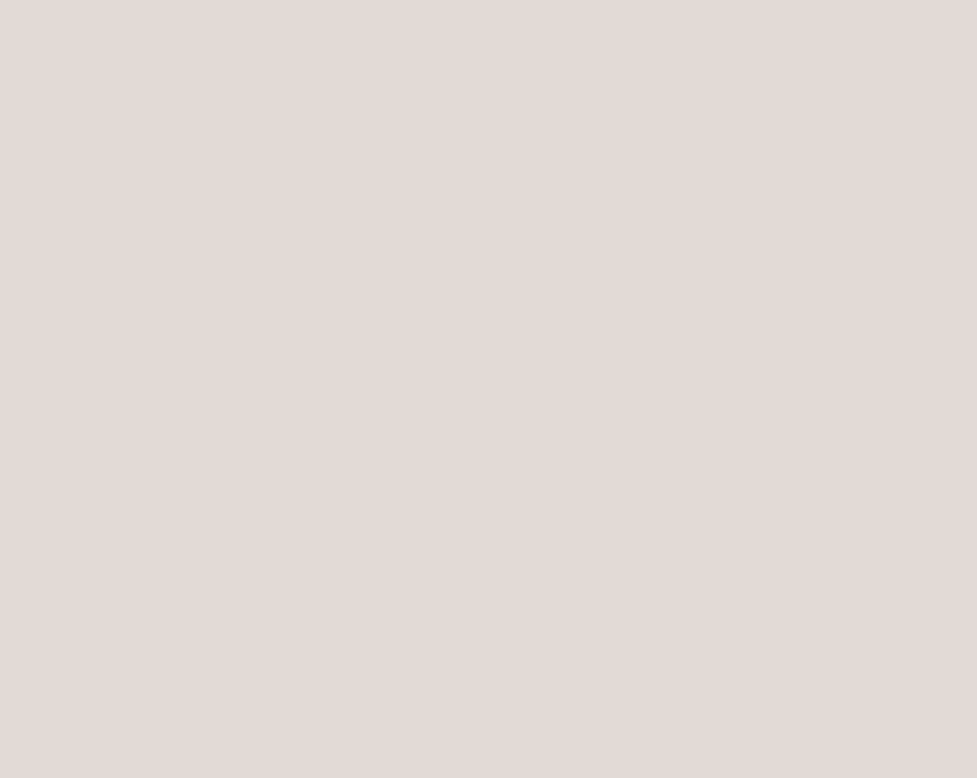
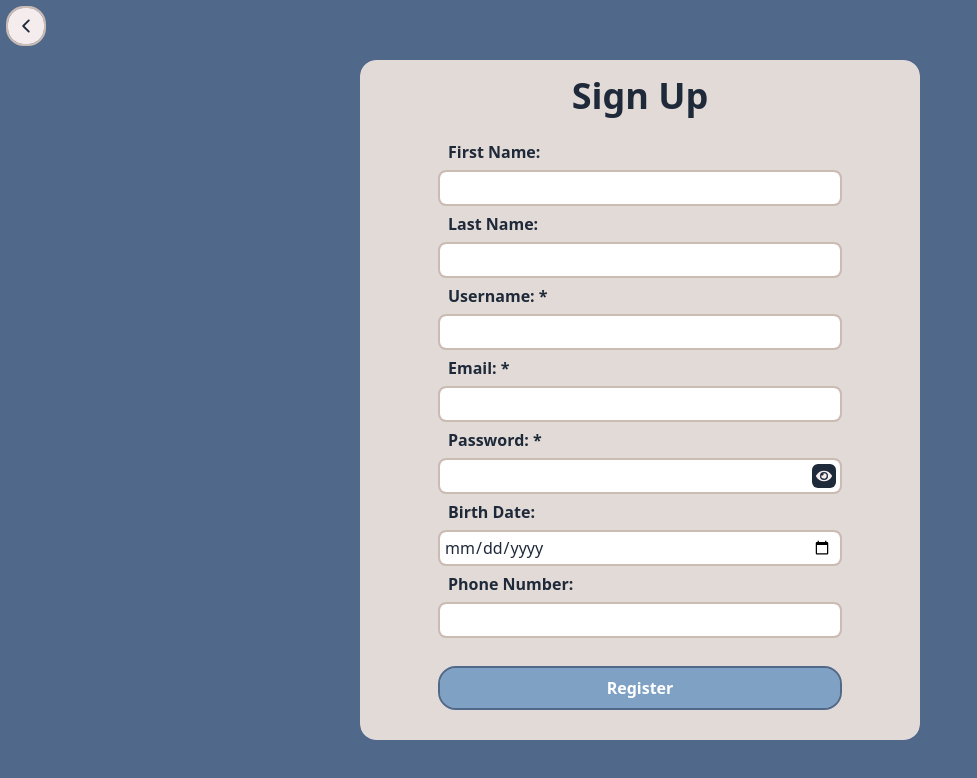
Before and after one commit to angel-dev21/ecommerce-web-frontend, a React (Vite) app: page /SignUp in a window 1280 px wide. Before the commit this address had no page. Shown: the top 778 px of the page, without its empty margins (0-977 px from the left). Built offline with nearby package versions, Linux system fonts and the light colour scheme.

Commit message:
Add user signup page and form

```diff
--- a/src/App.tsx
+++ b/src/App.tsx
@@ -3,6 +3,7 @@ import Home from "./routes/Home.tsx";
 import Products from "./routes/Products.tsx";
 import Cart from "./routes/Cart.tsx";
 import Account from "./routes/Account.tsx";
+import SignUp from "./routes/SignUp.tsx";
 
 function App() {
   return (
@@ -11,6 +12,7 @@ function App() {
       <Route path="/Products" element={<Products />} />
       <Route path="/Cart" element={<Cart />} />
       <Route path="/Account" element={<Account />} />
+      <Route path="/SignUp" element={<SignUp />} />
     </Routes>
   );
 }
--- /dev/null
+++ b/src/routes/SignUp.tsx
@@ -0,0 +1,226 @@
+import { IoIosArrowBack } from "react-icons/io";
+import { Link, useNavigate } from "react-router";
+import { useForm } from "react-hook-form";
+import type { SubmitHandler } from "react-hook-form";
+import { FaEye } from "react-icons/fa";
+import { useState } from "react";
+
+type Inputs = {
+  firstName: string;
+  lastName: string;
+  username: string;
+  email: string;
+  password: string;
+  birthDate: string;
+  phoneNumber: string;
+};
+
+const SignUp = () => {
+  const [showPassword, setShowPassword] = useState(false);
+  const [registerError, setRegisterError] = useState(false);
+  const [loading, setLoading] = useState(false);
+
+  const redirect = useNavigate();
+
+  const {
+    register,
+    handleSubmit,
+    formState: { errors },
+  } = useForm<Inputs>();
+
+  const onSubmit: SubmitHandler<Inputs> = (data) => {
+    setRegisterError(false);
+    setLoading(true);
+    fetch("http://localhost:8080/users/register", {
+      method: "POST",
+      headers: { "Content-Type": "application/json" },
+      body: JSON.stringify(data),
+    })
+      .then((response) => {
+        if (!response.ok) {
+          throw new Error("Register failed.");
+        } else {
+          redirect("/");
+        }
+      })
+      .catch(() => setRegisterError(true))
+      .finally(() => setLoading(false));
+  };
+
+  return (
+    <div className="relative w-full h-full min-h-screen flex justify-center items-center bg-brand-dark">
+      <div className="px-20 my-2 flex flex-col justify-center items-center rounded-2xl outline-2 bg-surface-dark outline-brand-dark">
+        <Link
+          to={"/"}
+          className="absolute top-0 left-0 p-2 m-2 rounded-2xl text-xl outline-2 hover:cursor-pointer hover:bg-surface-dark outline-surface-darker text-gray-800 bg-surface"
+          aria-label="Go back"
+        >
+          <IoIosArrowBack />
+        </Link>
+        <h1 className="my-4 text-4xl font-bold text-gray-800">Sign Up</h1>
+        <form onSubmit={handleSubmit(onSubmit)}>
+          <div className="w-100 flex flex-col text-md text-surface">
+            <p className="pl-2 py-2 font-semibold text-gray-800">First Name:</p>
+            <input
+              className="w-full p-1 rounded-md outline-2 text-gray-800 outline-surface-darker bg-white"
+              {...register("firstName")}
+            />
+            <p className="pl-2 py-2 font-semibold text-gray-800">Last Name: </p>
+            <input
+              className="w-full p-1 rounded-md outline-2 text-gray-800 outline-surface-darker bg-white"
+              {...register("lastName")}
+            />
+            <p className="pl-2 py-2 font-semibold text-gray-800">Username: *</p>
+            {errors.username && (
+              <span className="text-center mb-2 bg-red-950">
+                {errors.username.message}
+              </span>
+            )}
+            <input
+              className="w-full p-1 rounded-md outline-2 text-gray-800 outline-surface-darker bg-white"
+              {...register("username", {
+                required: "This field is required.",
+                minLength: {
+                  value: 4,
+                  message: "Username must be between 4 and 20 characters.",
+                },
+                maxLength: {
+                  value: 20,
+                  message: "Username must be between 4 and 20 characters.",
+                },
+              })}
+            />
+            <p className="pl-2 py-2 font-semibold text-gray-800">Email: *</p>
+            {errors.email && (
+              <span className="text-center mb-2 bg-red-950">
+                {errors.email.message}
+              </span>
+            )}
+            <input
+              className="w-full p-1 rounded-md outline-2 text-gray-800 outline-surface-darker bg-white"
+              type="email"
+              {...register("email", {
+                required: "This field is required",
+                pattern: {
+                  value: /^[a-zA-Z0-9._%+-]+@[a-zA-Z0-9.-]+\.[a-zA-Z]{2,}$/,
+                  message: "Invalid email.",
+                },
+              })}
+            />
+            <p className="pl-2 py-2 font-semibold text-gray-800">Password: *</p>
+            {errors.password && (
+              <span className="text-center mb-2 bg-red-950">
+                {errors.password.message}
+              </span>
+            )}
+            <div className="relative">
+              <input
+                className="w-full p-1 rounded-md outline-2 text-gray-800 outline-surface-darker bg-white"
+                type={showPassword ? "text" : "password"}
+                {...register("password", {
+                  required: "This field is required.",
+                  minLength: {
+                    value: 8,
+                    message: "Password must be between 8 and 20 characters.",
+                  },
+                  maxLength: {
+                    value: 20,
+                    message: "Password must be between 8 and 20 characters.",
+                  },
+                  pattern: {
+                    value: /^(?=.*[a-zA-Z])(?=.*[0-9])(?=.*[#?!@$%^&*-]).{8,}$/,
+                    message:
+                      "Must include uppercase or lowercase, number and special character",
+                  },
+                })}
+              />
+              <button
+                className="absolute right-1 top-1 p-1 hover:cursor-pointer rounded-md bg-gray-800"
+                onClick={() => setShowPassword(!showPassword)}
+                type="button"
+              >
+                <FaEye />
+              </button>
+            </div>
+            <p className="pl-2 py-2 font-semibold text-gray-800">Birth Date:</p>
+            {errors.birthDate && (
+              <span className="text-center my-2 bg-red-950">
+                {errors.birthDate.message}
+              </span>
+            )}
+            <input
+              className="w-full p-1 pr-2 rounded-md outline-2 text-gray-800 outline-surface-darker bg-white"
+              type="date"
+              {...register("birthDate", {
+                validate: {
+                  isValid: (value) => {
+                    const currentYear = new Date().getFullYear();
+                    const birthDateYear = new Date(value).getFullYear();
+
+                    const maxYearsOld = currentYear - 100;
+                    /*const minYearsOld = currentYear - 18;
+
+                    if (
+                      birthDateYear > minYearsOld ||
+                      birthDateYear < maxYearsOld
+                    ) {
+                      return "Age must be between 18 and 100";
+                    }*/
+
+                    if (
+                      birthDateYear > currentYear ||
+                      birthDateYear < maxYearsOld
+                    ) {
+                      return "Invalid date.";
+                    }
+
+                    return true;
+                  },
+                },
+              })}
+            />
+            <p className="pl-2 py-2 font-semibold text-gray-800">
+              Phone Number:
+            </p>
+            {errors.phoneNumber && (
+              <span className=" text-center bg-red-950">
+                {errors.phoneNumber.message}
+              </span>
+            )}
+            <input
+              className="w-full p-1 rounded-md outline-2 text-gray-800 outline-surface-darker bg-white"
+              {...register("phoneNumber", {
+                pattern: {
+                  value:
+                    /^\+?[(]?[0-9]{3}[)]?[-\s\s.]?[0-9]{3}[-\s.]?[0-9]{4,6}$/,
+                  message: "Invalid phone number.",
+                },
+              })}
+            />
+            {loading ? (
+              <p className="self-center py-2 px-4 m-8 text-md font-semibold text-gray-800">
+                Loading...
+              </p>
+            ) : (
+              <div className="w-full flex flex-col justify-center items-center my-8">
+                {registerError && (
+                  <p className="mb-2 w-full text-center bg-red-950 text-white">
+                    There was an error. Please try again later.
+                  </p>
+                )}
+                <button
+                  className="w-full py-2 px-4 rounded-2xl text-md outline-2 font-semibold hover:cursor-pointer hover:bg-brand outline-brand-dark bg-brand-light text-white"
+                  type="submit"
+                >
+                  Register
+                </button>
+              </div>
+            )}
+          </div>
+        </form>
+      </div>
+    </div>
+  );
+};
+
+export default SignUp;
```
